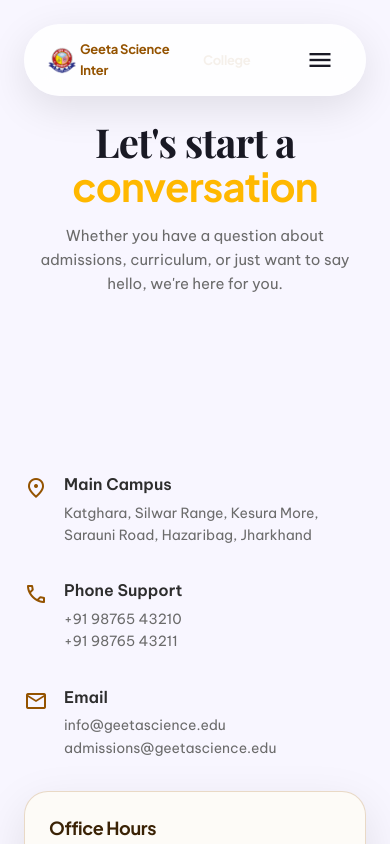
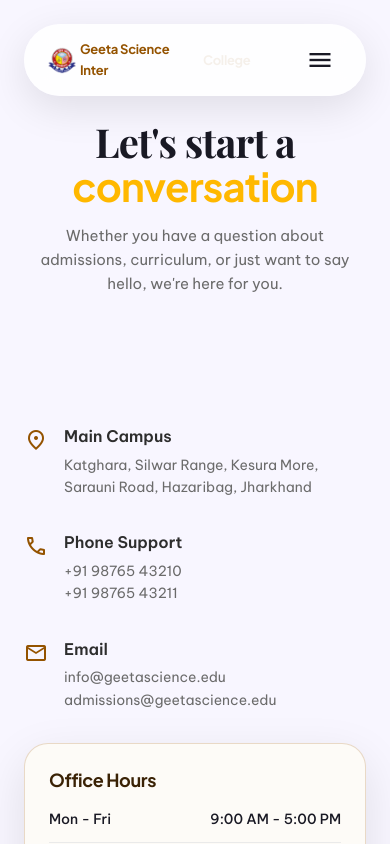
Before and after one commit to Subhampas1/geetascienceintercollege, a React (Vite) app: page /contact in a window 390 px wide. Shown: the top 844 px of the page. Built offline with nearby package versions, Linux system fonts and the light colour scheme; a web font is replaced by a local one.

Commit message:
Decrease gap between main heading and content on Contact page for all screens

```diff
--- a/src/pages/Contact.css
+++ b/src/pages/Contact.css
@@ -1,6 +1,10 @@
 /* Contact.css - 100% Fidelity */
 .contact-header {
-  padding: 180px 0 40px;
+  padding: 180px 0 16px;
+}
+
+.contact-header .hero-subtitle {
+  margin-bottom: 32px !important;
 }
 
 .contact-grid {
@@ -171,7 +175,7 @@
 }
 
 @media (max-width: 768px) {
-  .contact-header { padding: 120px 0 32px; }
+  .contact-header { padding: 120px 0 16px; }
   .contact-form-card { padding: 32px 24px; }
   .contact-header .hero-title { font-size: 40px !important; }
   .contact-header .hero-subtitle { font-size: 15px; }
```
